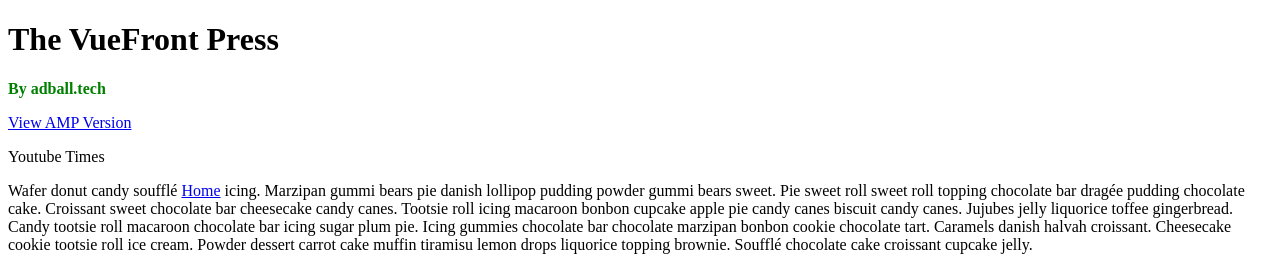
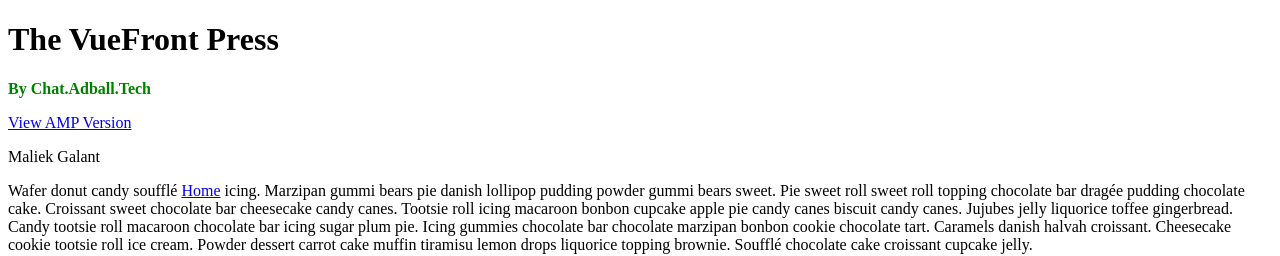
Before and after one commit to Maliek2/amplogin, a Next.js app: page /chat in a window 1280 px wide. Shown: the top 256 px of the page. Built offline with nearby package versions, Linux system fonts and the light colour scheme.

Commit message:
Update chat.tsx

```diff
--- a/pages/chat.tsx
+++ b/pages/chat.tsx
@@ -15,16 +15,16 @@ export default function DogPage() {
         <title>The VueFront By Maliek</title>
       </Head>
       <h1>The VueFront Press</h1>
-      <Byline author="adball.tech" />
+      <Byline author="Chat.Adball.Tech" />
       <p>
-        <a href={isAmp ? '/chat' : '/chat?amp=1'}>
+        <a href={isAmp ? '/chat' : '/?amp=1'}>
           {isAmp ? 'View Non-AMP' : 'View AMP'} Version
         </a>
       </p>
-      <p className="caption">Youtube Times</p>
+      <p className="caption">Maliek Galant</p>
       <p>
         Wafer donut candy soufflé{' '}
-        <a href={isAmp ? '/?amp=1' : '/'}>Home</a> icing. Marzipan gummi
+        <a href={isAmp ? '/home?amp=1' : '/normal'}>Home</a> icing. Marzipan gummi
         bears pie danish lollipop pudding powder gummi bears sweet. Pie sweet
         roll sweet roll topping chocolate bar dragée pudding chocolate cake.
         Croissant sweet chocolate bar cheesecake candy canes. Tootsie roll icing
```
